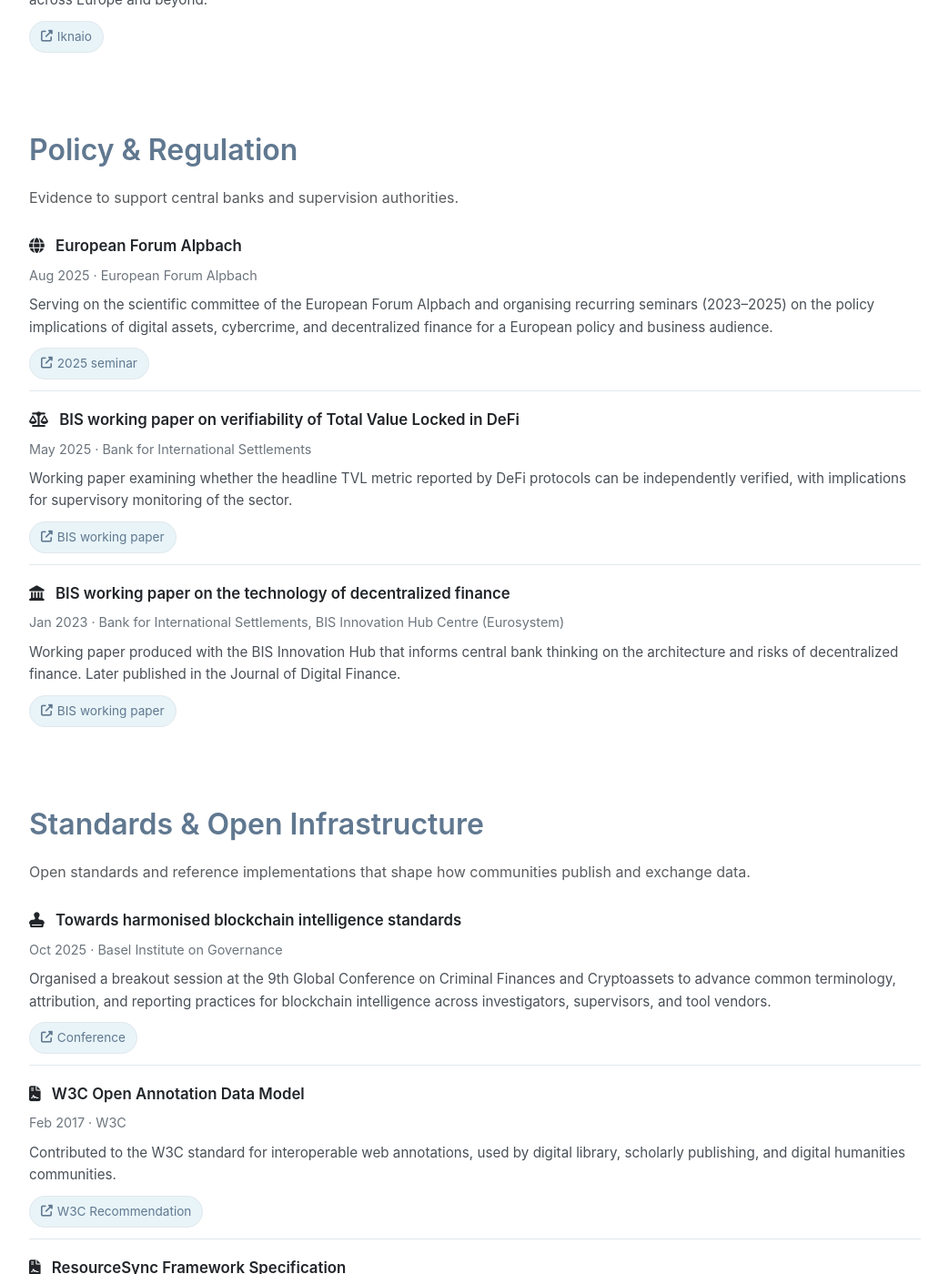
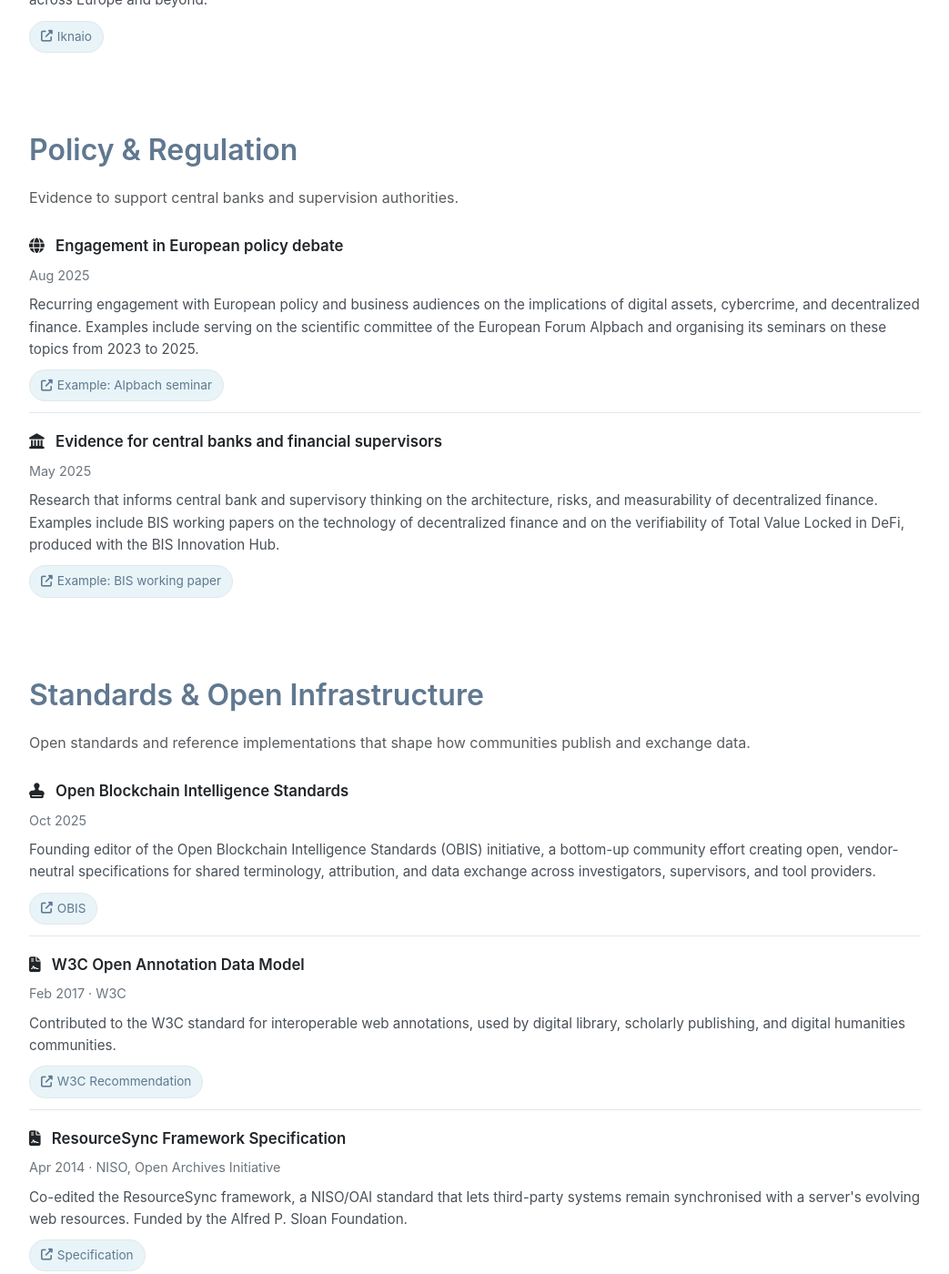
Before and after one commit to behas/behas.github.com, a Jekyll site: the page built from impact.html, in a window 1280 px wide and 1400 px high, scrolled down 1359 px. Shown: the whole window at 91% size, without its empty margins (118-1161 px from the left). Built offline with Jekyll 4.4.1, drawn with Linux system fonts in a browser that asks for light colours; a style sheet for code colours, icons or effects is not loaded; some of the changed text lies outside the part shown.

Commit message:
Generalize policy impact entries, add OBIS standards entry, extend INTERPOL forum to 2026

```diff
--- a/_data/impact.yml
+++ b/_data/impact.yml
@@ -37,9 +37,9 @@
   partners:
     - INTERPOL
   description: >
-    Served as academic partner for INTERPOL's New Technologies Forum,
-    bringing investigators and researchers together to align on
-    evidence-based responses to emerging digital threats.
+    Serving as academic partner for INTERPOL's New Technologies Forum in
+    2025 and again in 2026, bringing investigators and researchers together
+    to align on evidence-based responses to emerging digital threats.
   evidence_uri: "https://csh.ac.at/news/csh-hosts-interpol-new-technology-forum-2025/"
   evidence_label: "Event page"
   icon: fa-globe
@@ -71,44 +71,29 @@
 # === Policy & Regulation ===
 
 - category: policy
-  title: "BIS working paper on the technology of decentralized finance"
-  date: 2023-01-15
-  partners:
-    - Bank for International Settlements
-    - BIS Innovation Hub Centre (Eurosystem)
+  title: "Evidence for central banks and financial supervisors"
+  date: 2025-05-24
   description: >
-    Working paper produced with the BIS Innovation Hub that informs central
-    bank thinking on the architecture and risks of decentralized finance.
-    Later published in the Journal of Digital Finance.
-  evidence_uri: "https://www.bis.org/publ/work1066.htm"
-  evidence_label: "BIS working paper"
+    Research that informs central bank and supervisory thinking on the
+    architecture, risks, and measurability of decentralized finance.
+    Examples include BIS working papers on the technology of decentralized
+    finance and on the verifiability of Total Value Locked in DeFi, produced
+    with the BIS Innovation Hub.
+  evidence_uri: "https://www.bis.org/publ/work1268.htm"
+  evidence_label: "Example: BIS working paper"
   icon: fa-landmark
 
 - category: policy
-  title: "BIS working paper on verifiability of Total Value Locked in DeFi"
-  date: 2025-05-24
-  partners:
-    - Bank for International Settlements
+  title: "Engagement in European policy debate"
+  date: 2025-08-20
   description: >
-    Working paper examining whether the headline TVL metric reported by DeFi
-    protocols can be independently verified, with implications for
-    supervisory monitoring of the sector.
-  evidence_uri: "https://www.bis.org/publ/work1268.htm"
-  evidence_label: "BIS working paper"
-  icon: fa-scale-balanced
-
-- category: policy
-  title: "European Forum Alpbach"
-  date: 2025-08-20
-  partners:
-    - European Forum Alpbach
-  description: >
-    Serving on the scientific committee of the European Forum Alpbach and
-    organising recurring seminars (2023–2025) on the policy implications of
-    digital assets, cybercrime, and decentralized finance for a European
-    policy and business audience.
+    Recurring engagement with European policy and business audiences on the
+    implications of digital assets, cybercrime, and decentralized finance.
+    Examples include serving on the scientific committee of the European
+    Forum Alpbach and organising its seminars on these topics from 2023 to
+    2025.
   evidence_uri: "https://www.alpbach.org/sessions/unveiling-modern-crime-tackling-cybercrime-in-a-globalised-world"
-  evidence_label: "2025 seminar"
+  evidence_label: "Example: Alpbach seminar"
   icon: fa-globe
 
 # === Standards & Open Infrastructure ===
@@ -156,15 +141,13 @@
   icon: fa-file-contract
 
 - category: standards
-  title: "Towards harmonised blockchain intelligence standards"
+  title: "Open Blockchain Intelligence Standards"
   date: 2025-10-08
-  partners:
-    - Basel Institute on Governance
   description: >
-    Organised a breakout session at the 9th Global Conference on Criminal
-    Finances and Cryptoassets to advance common terminology, attribution,
-    and reporting practices for blockchain intelligence across investigators,
-    supervisors, and tool vendors.
-  evidence_uri: "https://baselgovernance.org/9crc"
-  evidence_label: "Conference"
+    Founding editor of the Open Blockchain Intelligence Standards (OBIS)
+    initiative, a bottom-up community effort creating open, vendor-neutral
+    specifications for shared terminology, attribution, and data exchange
+    across investigators, supervisors, and tool providers.
+  evidence_uri: "https://obistandards.org/"
+  evidence_label: "OBIS"
   icon: fa-stamp
```
